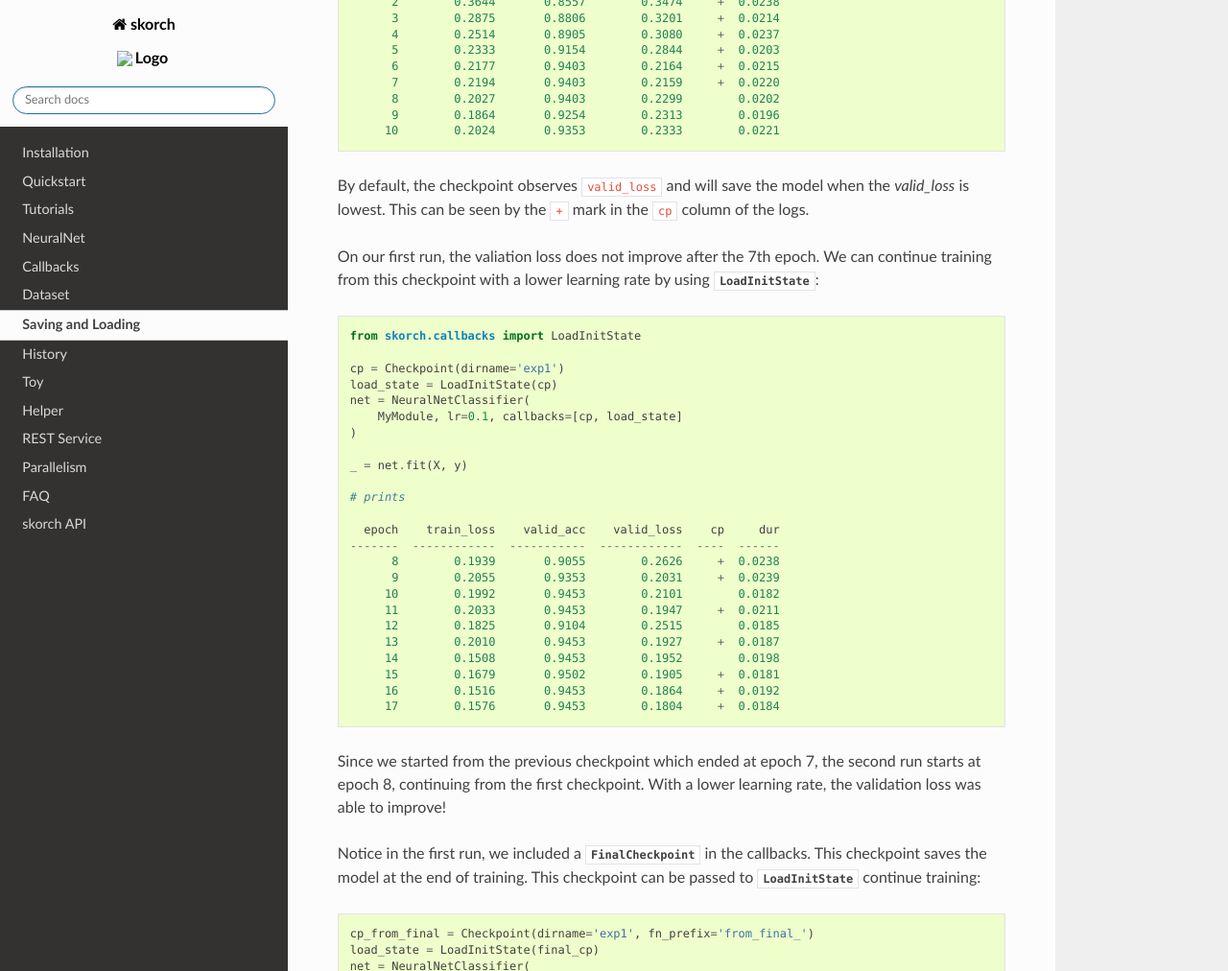
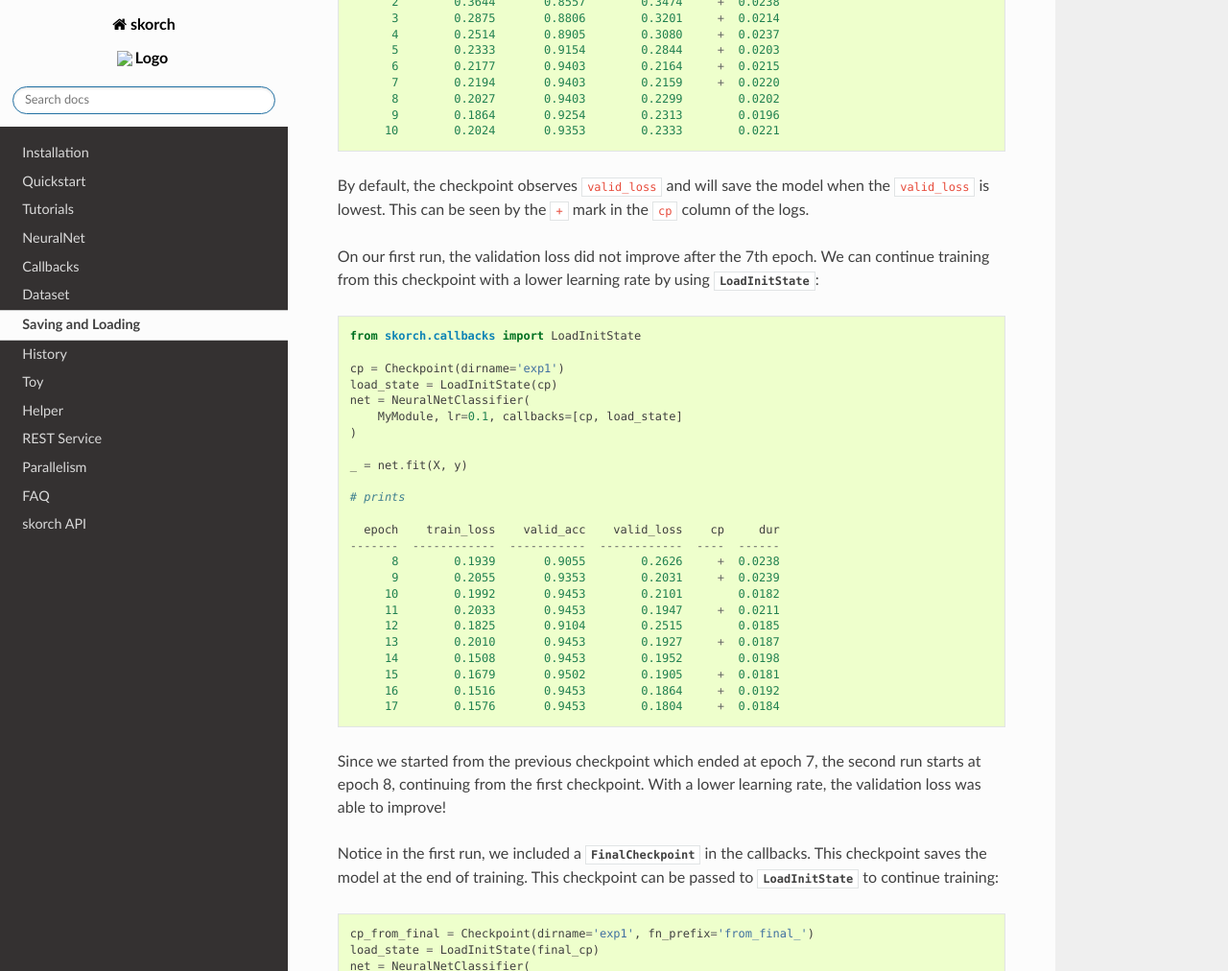
Before and after one commit to skorch-dev/skorch, a Sphinx documentation site: the page built from docs/user/save_load.rst, in a window 1280 px wide and 1400 px high, scrolled down 971 px. Shown: the top 1012 px of the window at 96% size. Built offline with Sphinx 7.4.7 and the Read the Docs theme 2.0.0, drawn with Linux system fonts in a browser that asks for light colours; some of the changed text lies outside the part shown.

Commit message:
DOC: Fixes

```diff
--- a/docs/user/save_load.rst
+++ b/docs/user/save_load.rst
@@ -61,10 +61,10 @@ and history into a directory named ``'exp1'``.
          10        0.2024       0.9353        0.2333        0.0221
 
 By default, the checkpoint observes ``valid_loss`` and will save
-the model when the `valid_loss` is lowest. This can be seen by
+the model when the ``valid_loss`` is lowest. This can be seen by
 the ``+`` mark in the ``cp`` column of the logs.
 
-On our first run, the valiation loss does not improve after the 7th
+On our first run, the validation loss did not improve after the 7th
 epoch. We can continue training from this checkpoint with a lower
 learning rate by using :class:`.LoadInitState`:
 
@@ -101,7 +101,7 @@ With a lower learning rate, the validation loss was able to improve!
 
 Notice in the first run, we included a :class:`.FinalCheckpoint` in the
 callbacks. This checkpoint saves the model at the end of training. This
-checkpoint can be passed to :class:`.LoadInitState` continue training:
+checkpoint can be passed to :class:`.LoadInitState` to continue training:
 
 .. code:: python
 
@@ -168,4 +168,4 @@ to predict with it:
     y_pred = net.predict(X)
 
 In this case, it is important to initialize the neutral net before running
-:meth:`.NeutralNet.load_params`
+:meth:`.NeutralNet.load_params`.
```
Also changed, not shown: other parts of docs/user/save_load.rst (+2 -2 lines), 1 other file.
